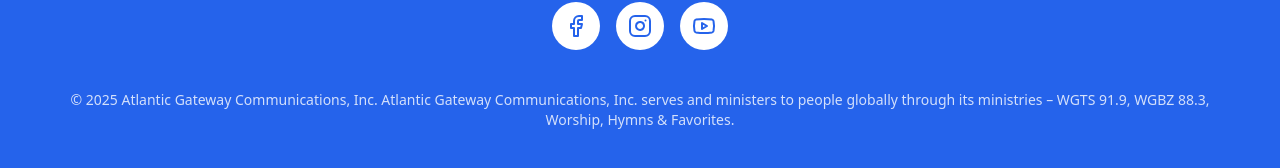
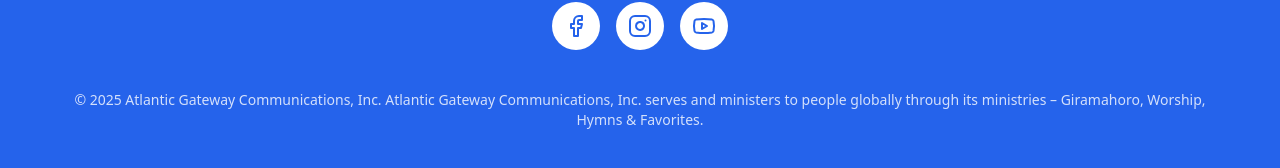
Before and after one commit to Uwerajanviere/wirshipping, a Next.js app: page / in a window 1280 px wide. Shown: the part 1438-1606 px from the top of the page. Built offline with nearby package versions, Linux system fonts and the light colour scheme; no server answers; the database is empty.

Commit message:
Update footer: replace WGTS 91.9, WGBZ 88.3 with Giramahoro

```diff
--- a/components/footer.tsx
+++ b/components/footer.tsx
@@ -83,7 +83,7 @@ export function Footer() {
           <div className="text-center text-white/80 text-sm px-4">
             <p>
               © {new Date().getFullYear()} Atlantic Gateway Communications, Inc. Atlantic Gateway Communications, Inc.
-              serves and ministers to people globally through its ministries – WGTS 91.9, WGBZ 88.3, Worship, Hymns &
+              serves and ministers to people globally through its ministries – Giramahoro, Worship, Hymns &
               Favorites.
             </p>
           </div>
```
